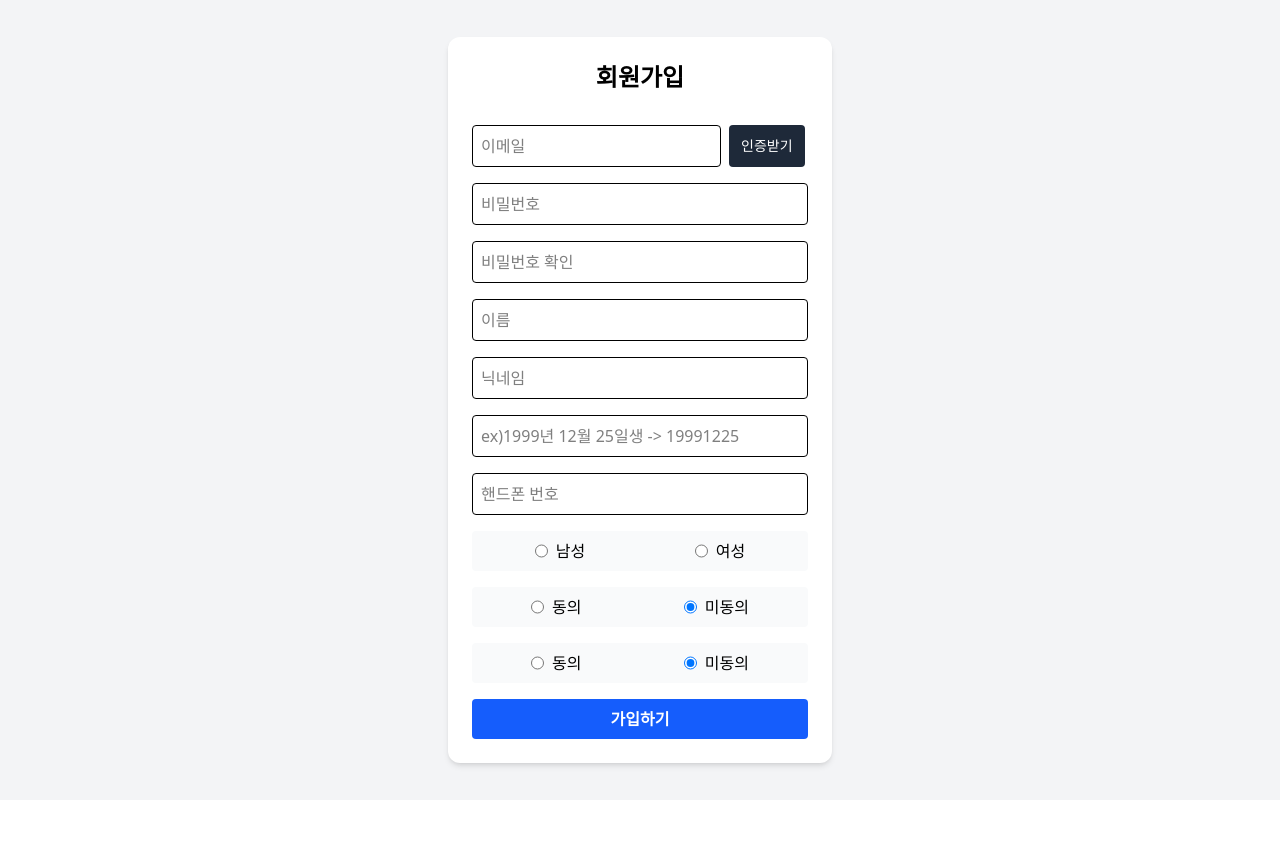
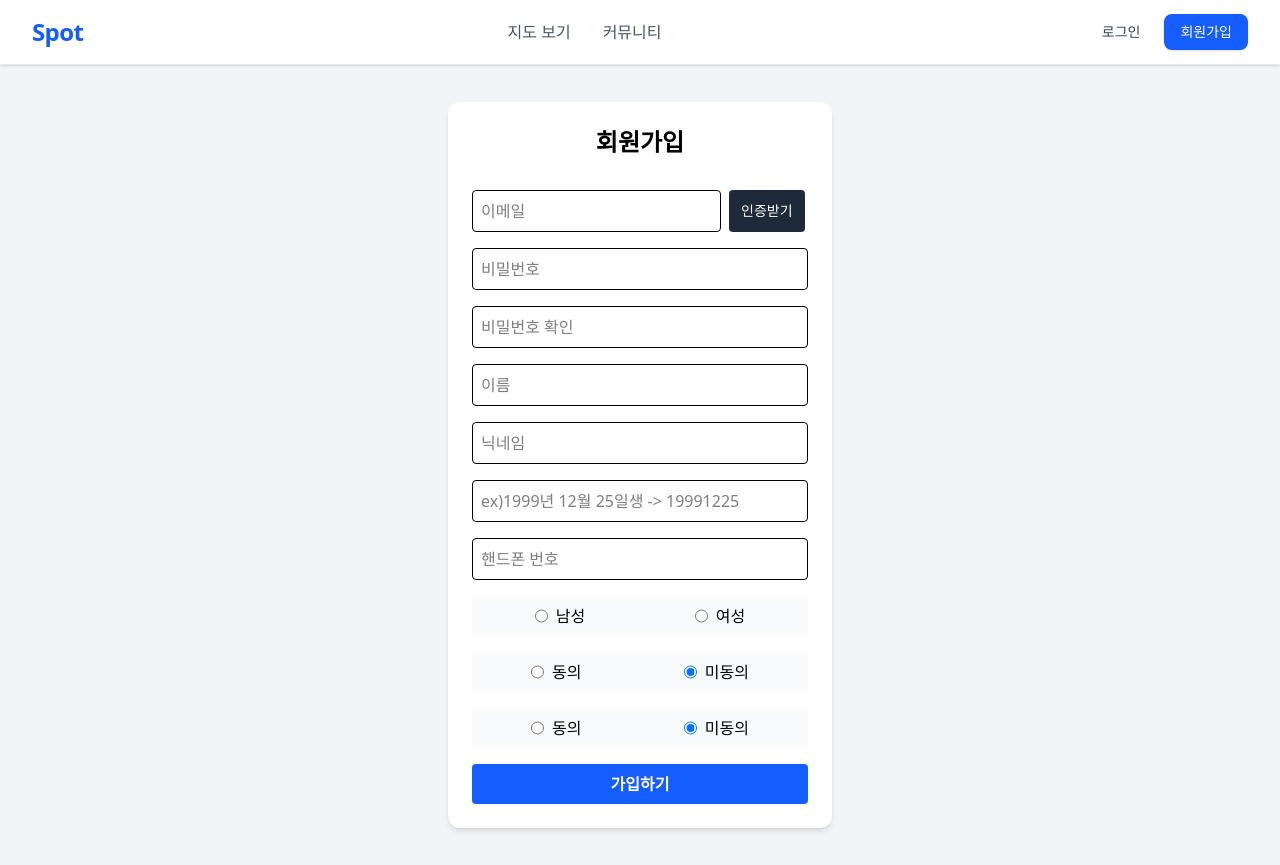
Before and after one commit to SooHoonJeong/Spot-mapping-project, a React (Vite) app in the folder frontend/: page /signup in a window 1280 px wide. Before the commit the page ends 800 px from the top, so only its background shows below. Built offline with nearby package versions, Linux system fonts and the light colour scheme; no server answers.

Commit message:
feat : 화면 상단 네비게이션 바 생성

```diff
--- a/frontend/src/App.jsx
+++ b/frontend/src/App.jsx
@@ -10,6 +10,7 @@
 import "./App.css";
 import { useAuthStore } from "./stores/useAuthStore";
 import { authService } from "./features/auth/services/authService";
+import Navbar from "./features/auth/components/Navbar";
 
 function App() {
   const { setAccessToken, setUser } = useAuthStore();
@@ -32,6 +33,7 @@
 
   return (
     <BrowserRouter>
+    <Navbar />
       <Routes>
         <Route path="/" element={<homePage />} />
         <Route path="signup" element={<SignupPage />} />
--- /dev/null
+++ b/frontend/src/features/auth/components/Navbar.jsx
@@ -0,0 +1,100 @@
+import { Link, useNavigate } from "react-router-dom";
+import { useAuthStore } from "../../../stores/useAuthStore";
+
+export default function Navbar() {
+  const { use, isLoggedIn, logout } = useAuthStore();
+  const navigate = useNavigate();
+
+  const handleLogout = () => {
+    if (window.confirm("로그아웃 하겠습니까?")) {
+      logout();
+      navigate("/");
+    }
+  };
+  return (
+    <nav className="sticky top-0 z-50 w-full bg-white border-b border-gray-200 shadow-sm">
+      <div className="max-w-7xl mx-auto px-4 sm:px-6 lg:px-8">
+        <div className="flex justify-between h-16 items-center">
+          <div className="flex-shrink-0 flex items-center">
+            <Link
+              to="/"
+              className="text-2xl font-bold text-blue-600 tracking-tight"
+            >
+              Spot
+            </Link>
+          </div>
+
+          <div className="hidden md:flex space-x-8">
+            <Link
+              to="/map"
+              className="text-gray-600 hover:text-blue-600 font-medium"
+            >
+              지도 보기
+            </Link>
+            <Link
+              to="/community"
+              className="text-gray-600 hover:text-blue-600 font-medium"
+            >
+              커뮤니티
+            </Link>
+          </div>
+
+          <div className="flex items-center gap-4">
+            {isLoggedIn ? (
+              <div className="flex item-end hidden sm:flex">
+                <div className="flex flex-col items-end hidden sm:flex">
+                  <span className="text-sm font-semibold text-gray-800">
+                    {user?.nickname || "사용자"}님
+                  </span>
+                  <Link
+                    to="/profile"
+                    className="text-xs text-gray-500 hover:underline"
+                  >
+                    마이페이지
+                  </Link>
+                </div>
+
+                <Link to="/profile">
+                  <div className="w-10 h-10 rounded-full bfg-blue-100 border border-blue-200 flex items-center justify-center overflow-hidden">
+                    {user?.profileImg ? (
+                      <img
+                        src={user.profileImg}
+                        alt="profile"
+                        className="w-full h-full object-cover"
+                      />
+                    ) : (
+                      <span className="text-blue-600 font-bold">
+                        {user?.nickname?.charAt(0) || "U"}
+                      </span>
+                    )}
+                  </div>
+                </Link>
+                <button
+                  onclick={handleLogout}
+                  className="ml-2 px-3 py-1.5 text-sm font-medium text-red-600 border border-red-200 rounded-lg hover:bg-red-50 transition-colors"
+                >
+                  로그아웃
+                </button>
+              </div>
+            ) : (
+              <div className="flex items-center gap-2">
+                <Link
+                  to="/login"
+                  className="px-4 py-2 text-sm font-medium text-gray-700 hover:text-blue-600"
+                >
+                  로그인
+                </Link>
+                <Link
+                  to="/signup"
+                  className="px-4 py-2 text-sm font-medium text-white bg-blue-600 rounded-lg hover:bg-blue-700 shadow-sm transition-all"
+                >
+                  회원가입
+                </Link>
+              </div>
+            )}
+          </div>
+        </div>
+      </div>
+    </nav>
+  );
+}
```
